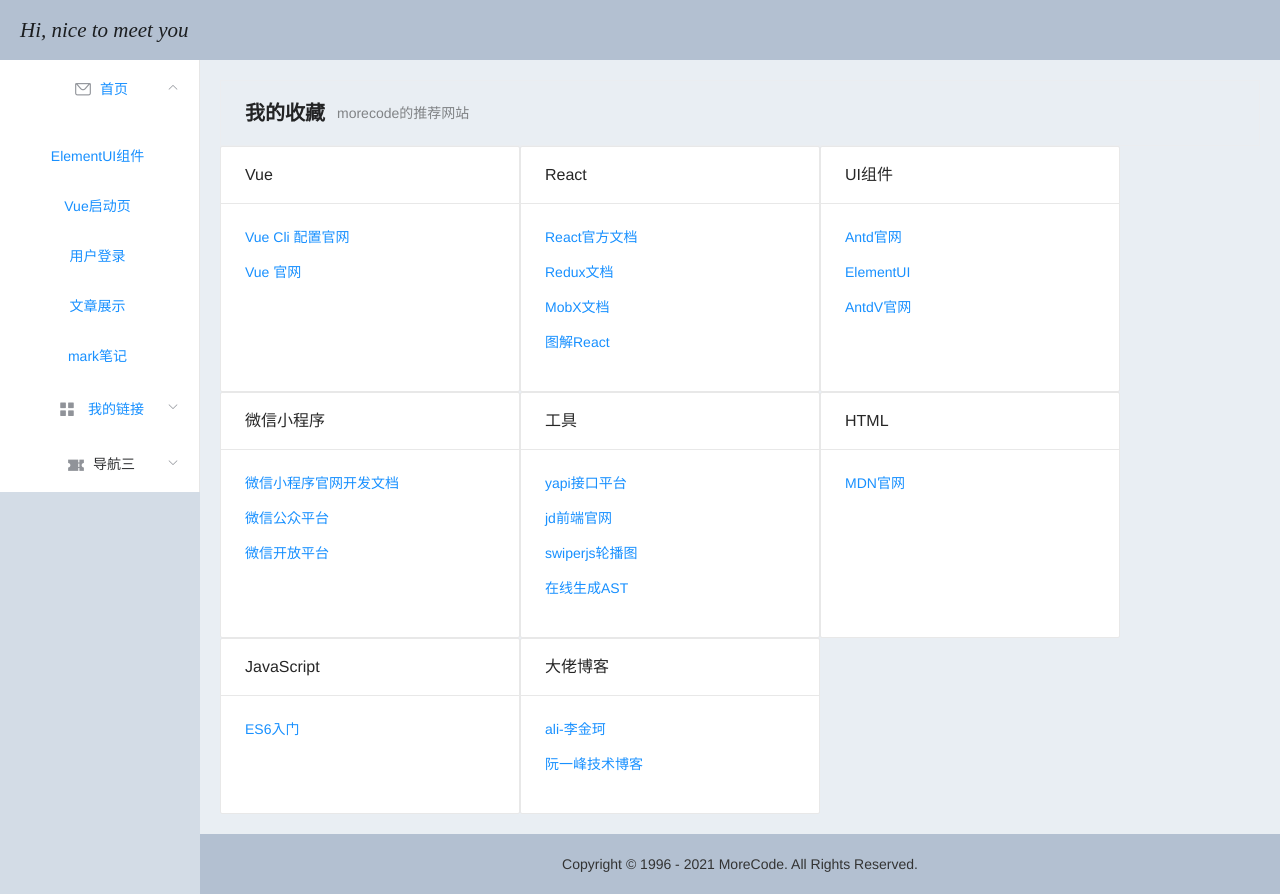
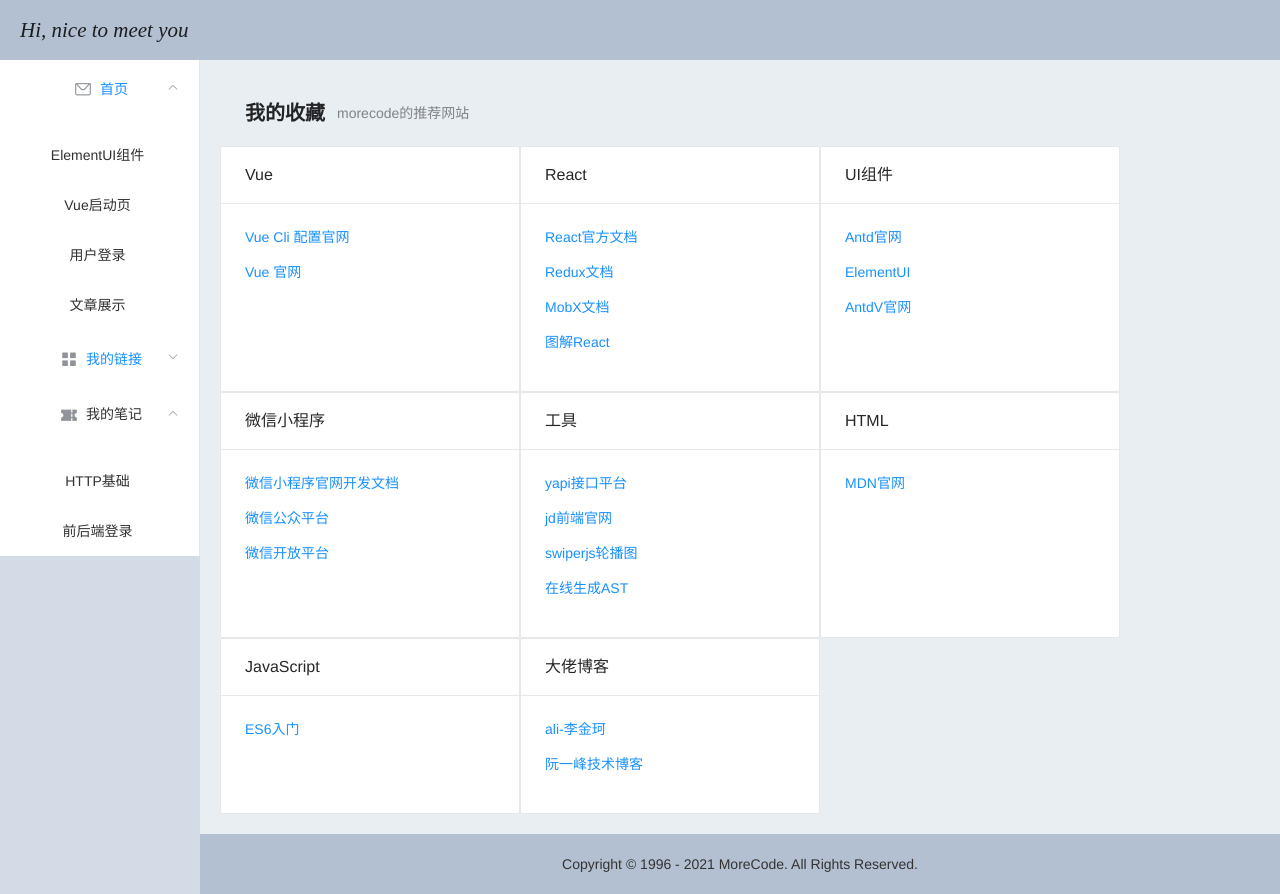
Before and after one commit to MoreCodeByTR/blog, a Vue app: page /#/navigation in a window 1280 px wide. Built offline with nearby package versions, Linux system fonts and the light colour scheme.

Commit message:
优化菜单栏和markdown展示

```diff
--- /dev/null
+++ b/src/markdown/world.md
@@ -0,0 +1,10 @@
+# 前后端身份认证
+
+# cookie
+https://blog.csdn.net/weixin_43563864/article/details/109431207
+
+cookie不具备安全性
+
+
+### 参考资源
+https://blog.csdn.net/weixin_43563864/article/details/109431207
--- a/src/route.js
+++ b/src/route.js
@@ -6,7 +6,7 @@
 const Home = () => import("@/views/Home")
 const Login = () => import("@/views/Login")
 const Article = () => import("@/views/Article")
-const Mark = () => import("@/views/Mark")
+const MarkDown = () => import("@/views/MarkDown")
 
 const Navigation = () => import("@/views/navigation")
 
@@ -37,8 +37,8 @@
         component: Article,
       },
       {
-        path: "/Mark",
-        component: Mark,
+        path: "/markdown/:articleName",
+        component: MarkDown,
       },
       {
         path: "/navigation",
--- a/src/views/Mark/index.vue
+++ /dev/null
@@ -1,44 +0,0 @@
-<template>
-  <div>
-    <div class="markdown-body"><Hello></Hello></div>
-  </div>
-</template>
-<script>
-import { marked } from "marked"
-import Hello from "@/markdown/hello.md"
-
-const html = marked.parse("# Marked in Node.js\n\nRendered by **marked**.")
-
-export default {
-  name: "Home",
-  components: {
-    Hello,
-  },
-  props: {},
-  data() {
-    return {
-      list: ["曦和", "商户中心", "门店管理", "主页"],
-      mk: html,
-    }
-  },
-  watch: {},
-  computed: {},
-  mounted() {},
-  methods: {},
-}
-</script>
-<style>
-.markdown-body {
-    box-sizing: border-box;
-    min-width: 200px;
-    max-width: 1200px;
-    margin: 0 auto;
-    padding: 45px;
-}
-
-@media (max-width: 767px) {
-    .markdown-body {
-        padding: 15px;
-    }
-}
-</style>
--- /dev/null
+++ b/src/views/MarkDown/index.vue
@@ -0,0 +1,47 @@
+<template>
+  <div>
+    <div class="markdown-body" v-if="show === 'hello'"><Hello></Hello></div>
+    <div class="markdown-body" v-if="show === 'world'"><World></World></div>
+  </div>
+</template>
+<script>
+import Hello from "@/markdown/hello.md"
+import World from "@/markdown/world.md"
+
+export default {
+  name: "Home",
+  components: {
+    Hello,
+    World,
+  },
+  props: {},
+  data() {
+    return {}
+  },
+  watch: {},
+  computed: {
+    show: function () {
+      const { params } = this.$route
+      const { articleName } = params
+      return articleName
+    },
+  },
+  mounted() {},
+  methods: {},
+}
+</script>
+<style>
+.markdown-body {
+  box-sizing: border-box;
+  min-width: 200px;
+  max-width: 1200px;
+  margin: 0 auto;
+  padding: 45px;
+}
+
+@media (max-width: 767px) {
+  .markdown-body {
+    padding: 15px;
+  }
+}
+</style>
--- a/src/views/container.vue
+++ b/src/views/container.vue
@@ -1,48 +1,44 @@
 <template>
   <el-container>
     <el-header>
-      <h2 style="font-family: STKaiti;"><i>Hi, nice to meet you</i></h2>
+      <h2 style="font-family: STKaiti"><i>Hi, nice to meet you</i></h2>
     </el-header>
     <el-container>
       <el-aside width="200px">
-        <el-menu :default-openeds="['1']">
+        <el-menu :default-openeds="['1','3']">
           <el-submenu index="1">
-            <template slot="title"
-              ><i class="el-icon-message"></i>
-              <router-link to="/home">首页</router-link></template
-            >
+            <template slot="title"><i class="el-icon-message"></i>
+              <router-link to="/navigation">首页</router-link>
+            </template>
             <el-menu-item-group>
-              <el-menu-item index="1-1">
-                <router-link to="/snow">ElementUI组件</router-link>
-              </el-menu-item>
-              <el-menu-item index="1-2">
-                <router-link to="/hello">Vue启动页</router-link>
-              </el-menu-item>
-              <el-menu-item index="1-3">
-                <router-link to="/login">用户登录</router-link>
-              </el-menu-item>
-              <el-menu-item index="1-4">
-                <router-link to="/article">文章展示</router-link>
-              </el-menu-item>
-                      <el-menu-item index="1-5">
-                <router-link to="/mark">mark笔记</router-link>
-              </el-menu-item>
+              <router-link to="/snow">
+                <el-menu-item index="1-1">ElementUI组件 </el-menu-item>
+              </router-link>
+              <router-link to="/hello">
+                <el-menu-item index="1-2">Vue启动页 </el-menu-item>
+              </router-link>
+              <router-link to="/login">
+                <el-menu-item index="1-3">用户登录 </el-menu-item>
+              </router-link>
+              <router-link to="/article">
+                <el-menu-item index="1-4">文章展示 </el-menu-item>
+              </router-link>
             </el-menu-item-group>
           </el-submenu>
           <el-submenu index="2">
-            <template slot="title"><i class="el-icon-menu"></i> <router-link to="/navigation">我的链接</router-link></template>
-            <el-menu-item-group>
-              <el-menu-item index="1-1">选项1</el-menu-item>
-              <el-menu-item index="1-2">选项2</el-menu-item>
-            </el-menu-item-group>
+            <template slot="title"><i class="el-icon-menu"></i>
+              <router-link to="/navigation">我的链接</router-link>
+            </template>
           </el-submenu>
           <el-submenu index="3">
-            <template slot="title"
-              ><i class="el-icon-s-ticket"></i>导航三</template
-            >
+            <template slot="title"><i class="el-icon-s-ticket"></i>我的笔记</template>
             <el-menu-item-group>
-              <el-menu-item index="1-1">选项1</el-menu-item>
-              <el-menu-item index="1-2">选项2</el-menu-item>
+              <router-link to="/markdown/hello">
+                <el-menu-item index="3-1">HTTP基础 </el-menu-item>
+              </router-link>
+              <router-link to="/markdown/world">
+                <el-menu-item index="3-2">前后端登录 </el-menu-item>
+              </router-link>
             </el-menu-item-group>
           </el-submenu>
         </el-menu>
@@ -51,9 +47,7 @@
         <el-main>
           <router-view> </router-view>
         </el-main>
-        <el-footer
-          >Copyright © 1996 - 2021 MoreCode. All Rights Reserved.</el-footer
-        >
+        <el-footer>Copyright © 1996 - 2021 MoreCode. All Rights Reserved.</el-footer>
       </el-container>
     </el-container>
   </el-container>
@@ -140,13 +134,4 @@
 body > .el-container {
   margin-bottom: 40px;
 }
-
-.el-container:nth-child(5) .el-aside,
-.el-container:nth-child(6) .el-aside {
-  line-height: 260px;
-}
-
-.el-container:nth-child(7) .el-aside {
-  line-height: 320px;
-}
 </style>
```
Also changed, not shown: src/markdown/hello.md (+1 -1 lines), 16 other files (tests, documents, lock files or other folders).
